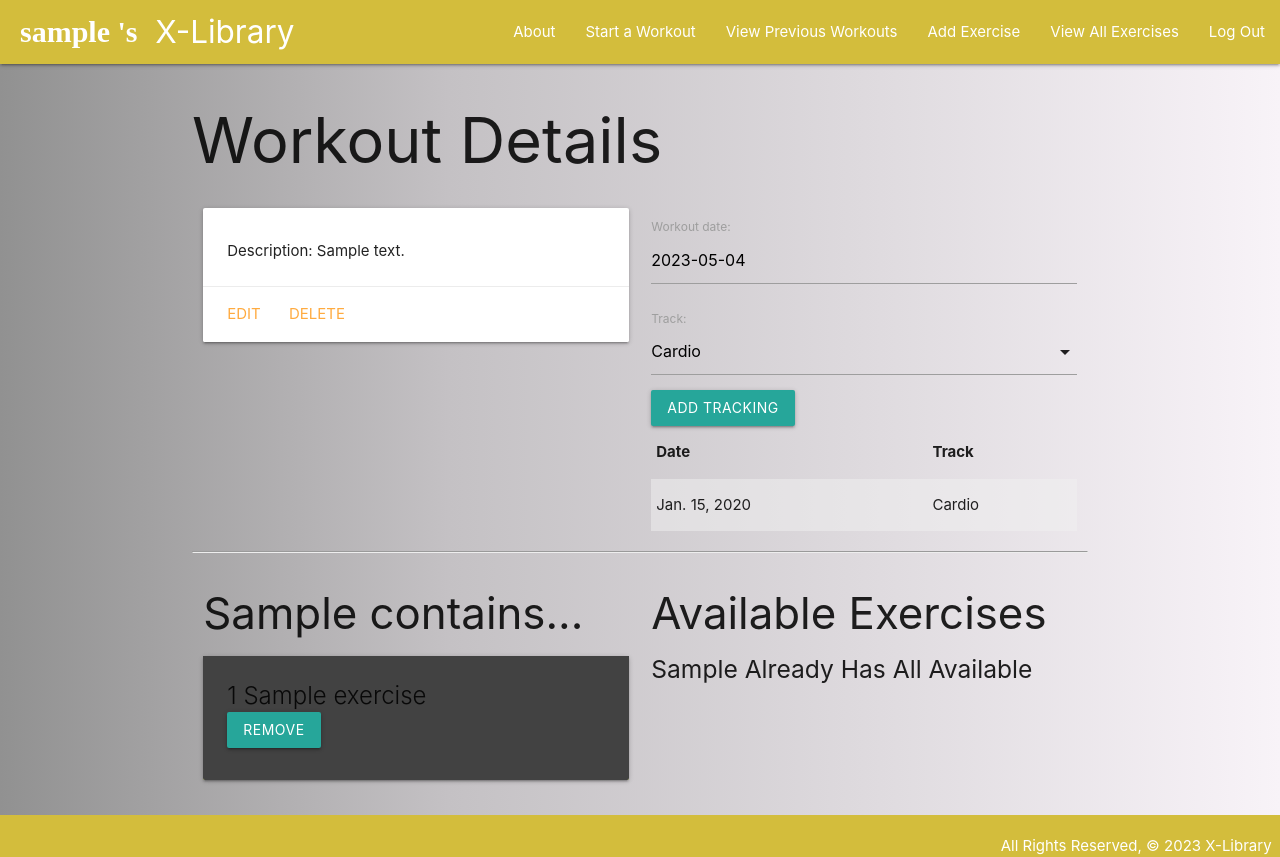
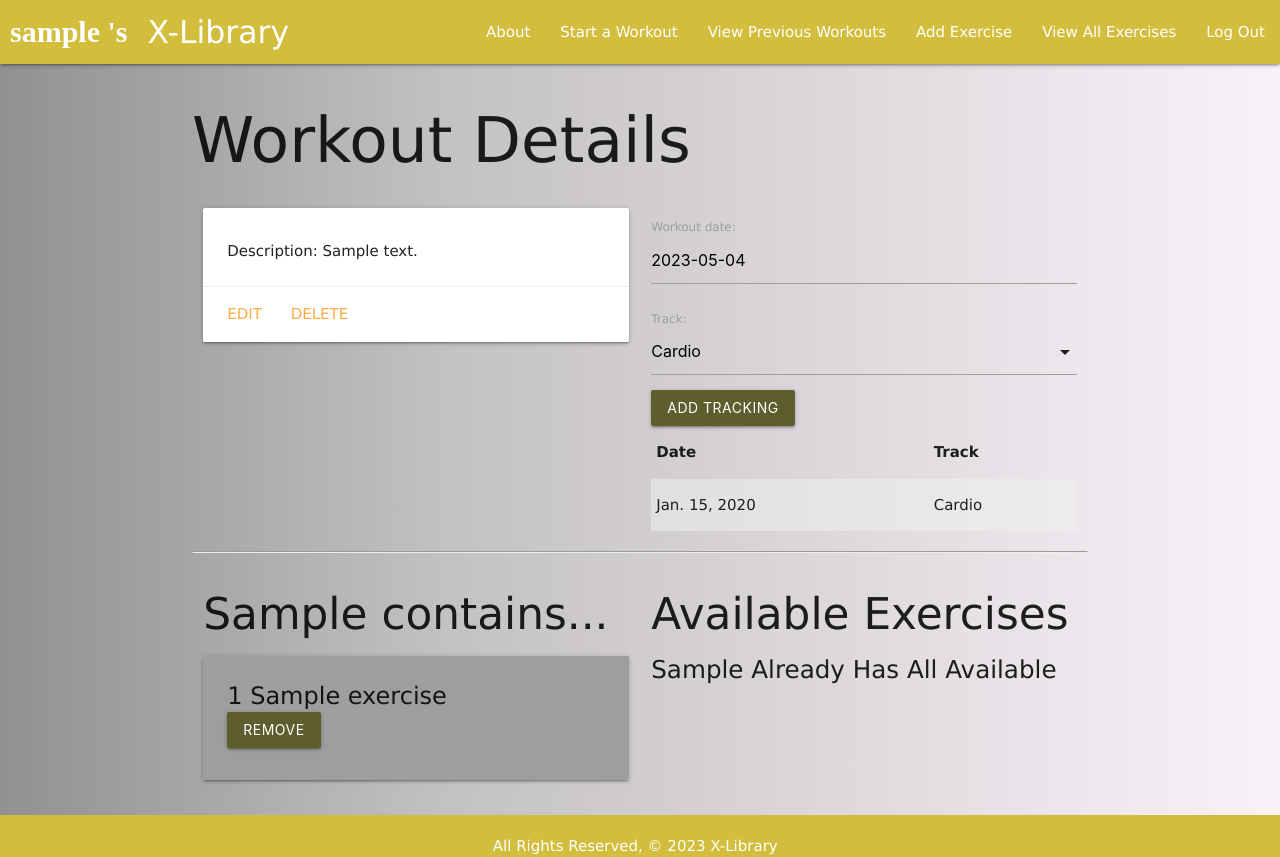
Before and after one commit to dylan-ades/x-library, a Django app: page /workouts/1/ in a window 1280 px wide. Run offline with Django 4.2, Linux system fonts and the light colour scheme; a user stored in the database is signed in; tables that the repository leaves empty hold one stand-in row (values such as "Sample post").

Commit message:
edits nav-bar

```diff
--- a/x_library/main_app/static/css/style.css
+++ b/x_library/main_app/static/css/style.css
@@ -1,4 +1,7 @@
 
+* {
+  font-family:'Lucida Sans', 'Lucida Sans Regular', 'Lucida Grande', 'Lucida Sans Unicode', Geneva, Verdana, sans-serif
+}
 
 body {
   display: flex;
@@ -14,7 +17,7 @@ main {
 
 footer {
   padding-top: 0;
-  text-align: right;
+  .text-align: right;
 
 }
 
@@ -24,17 +27,20 @@ footer {
 
 #username {
 
-  padding: 0 0 0 20px;
+  padding: 0 0 0 10px;
   font-size: 30px;
   font-weight: bold;
   font-family:'Times New Roman', Times, serif;
 
 }
 /* .logo {
-  font-size: 15px;
-  font-weight: bold;
+  padding:
 
 } */
 img{
   padding: 0 0 0 100px;
 }
+
+.btn {
+  background-color: rgb(93, 93, 46);
+}
--- a/x_library/main_app/templates/base.html
+++ b/x_library/main_app/templates/base.html
@@ -48,7 +48,7 @@
     </header>
     <main class="container">{% block content %} {% endblock %}</main>
     <footer class="page-footer">
-      <div class="right">
+      <div class="center">
         All Rights Reserved, &copy; 2023 X-Library &nbsp;
       </div>
     </footer>
--- a/x_library/main_app/templates/workouts/detail.html
+++ b/x_library/main_app/templates/workouts/detail.html
@@ -42,8 +42,8 @@
       <h3>{{ workout.workout_type }} contains...</h3>
       {% if workout.exercises.count %}
         {% for exercise in workout.exercises.all %}
-        <div class="card lime lighten-2">
-          <div class="card-content grey darken-3">
+        <div class="card">
+          <div class="card-content grey">
             <span class="card-title">
               <span class="{{ exercise.sets.lower }}-text">{{ exercise.sets }}</span> {{ exercise.name }}
               <form action="{% url 'remove_exercise' workout.id exercise.id %}" method="POST">
@@ -62,8 +62,8 @@
       <h3>Available Exercises</h3>
       {% if exercises.count %}
         {% for exercise in exercises %}
-        <div class="card lime lighten-2">
-          <div class="card-content grey darken-3">
+        <div class="card ">
+          <div class="card-content">
               <span class="card-title">
                 <span>{{ exercise.name }}</span>
               </span>
```
Also changed, not shown: x_library/main_app/templates/index.html (+4 -4 lines).
